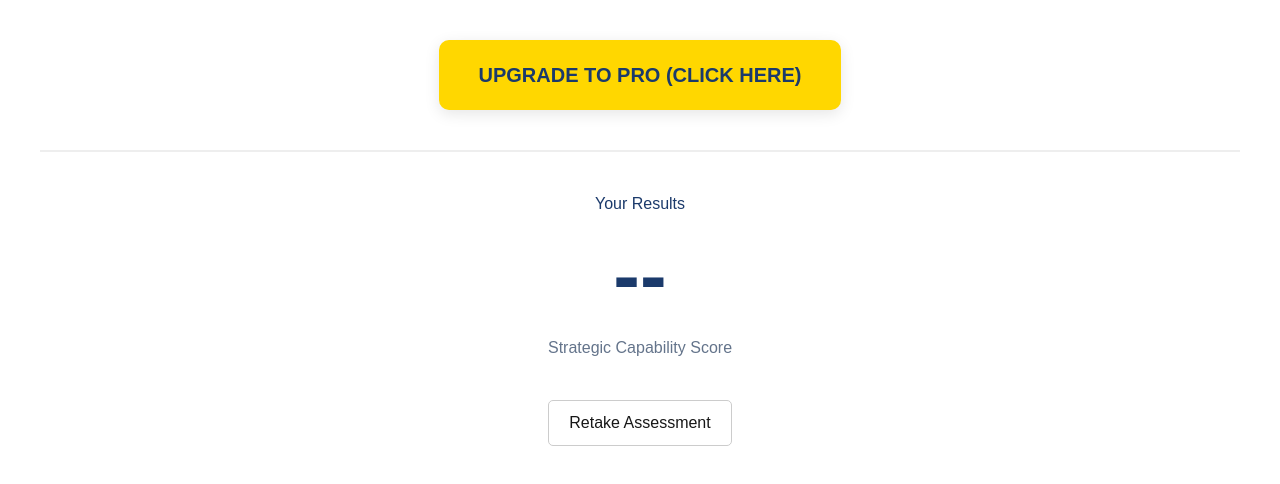
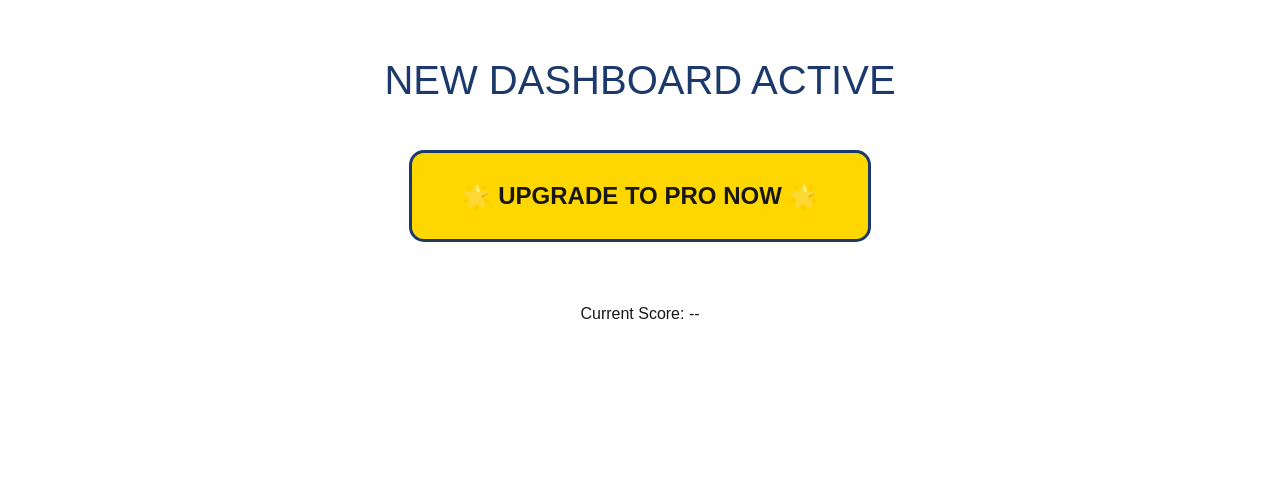
Before and after one commit to jljonesphotography-eng/bearing-app, a Next.js app: page /dashboard in a window 1280 px wide. Shown: the top 484 px of the page. Built offline with nearby package versions, Linux system fonts and the light colour scheme; no server answers; the database is empty.

Commit message:
FORCE BUTTON UPDATE

```diff
--- a/app/dashboard/page.js
+++ b/app/dashboard/page.js
@@ -12,11 +12,9 @@ export default function DashboardPage() {
 
   useEffect(() => {
     async function getScore() {
-      // Get the last 3 answers from your Supabase 'responses' table
       const { data } = await supabase.from('responses').select('answer_value').limit(3);
       if (data && data.length > 0) {
         const total = data.reduce((acc, curr) => acc + curr.answer_value, 0);
-        // Calculate percentage (3 answers x max score of 5 = 15)
         setScore((total / 15) * 100);
       }
     }
@@ -24,60 +22,37 @@ export default function DashboardPage() {
   }, []);
 
   const handleUpgrade = async () => {
-    try {
     const res = await fetch('/api/checkout', {
       method: 'POST',
       headers: { 'Content-Type': 'application/json' },
       body: JSON.stringify({ priceId: 'price_1TIusD4hZvzU4tlplZYY6WAJ' }),
     });
     const data = await res.json();
-      if (data.url) {
-        window.location.href = data.url;
-      } else {
-        alert("Check your Vercel Environment Variables - Stripe key might be missing.");
-      }
-    } catch (err) {
-      console.error("Payment error:", err);
-    }
+    if (data.url) window.location.href = data.url;
   };
 
   return (
-    <div style={{ padding: '40px', textAlign: 'center', fontFamily: 'sans-serif' }}>
+    <div style={{ padding: '50px', textAlign: 'center', backgroundColor: '#fff', minHeight: '100vh' }}>
+      <h1 style={{ color: '#1B3A6B', fontSize: '40px' }}>NEW DASHBOARD ACTIVE</h1>
 
-      {/* 🚨 THE UPGRADE BUTTON 🚨 */}
       <button
         onClick={handleUpgrade}
         style={{
           backgroundColor: '#FFD700',
-          color: '#1B3A6B',
-          padding: '20px 40px',
-          fontSize: '20px',
+          padding: '25px 50px',
+          fontSize: '24px',
           fontWeight: 'bold',
-          border: 'none',
-          borderRadius: '10px',
+          borderRadius: '15px',
           cursor: 'pointer',
-          marginBottom: '40px',
-          boxShadow: '0 4px 15px rgba(0,0,0,0.1)'
+          margin: '40px 0',
+          border: '3px solid #1B3A6B'
         }}
       >
-        UPGRADE TO PRO (CLICK HERE)
+        🌟 UPGRADE TO PRO NOW 🌟
       </button>
 
-      <div style={{ borderTop: '2px solid #eee', paddingTop: '40px' }}>
-        <h1 style={{ color: '#1B3A6B' }}>Your Results</h1>
-        <div style={{ fontSize: '80px', fontWeight: '900', color: '#1B3A6B' }}>
-          {score ? `${score.toFixed(0)}%` : '--'}
-        </div>
-        <p style={{ color: '#64748b' }}>Strategic Capability Score</p>
-      </div>
-
-      <div style={{ marginTop: '40px' }}>
-        <button
-          onClick={() => window.location.href = '/assessment'}
-          style={{ padding: '10px 20px', backgroundColor: 'transparent', border: '1px solid #ccc', borderRadius: '5px', cursor: 'pointer' }}
-        >
-          Retake Assessment
-        </button>
+      <div style={{ marginTop: '20px' }}>
+        <p>Current Score: {score ? `${score.toFixed(0)}%` : '--'}</p>
       </div>
     </div>
   );
```
Lines whose indentation alone changed are shown as unchanged.
